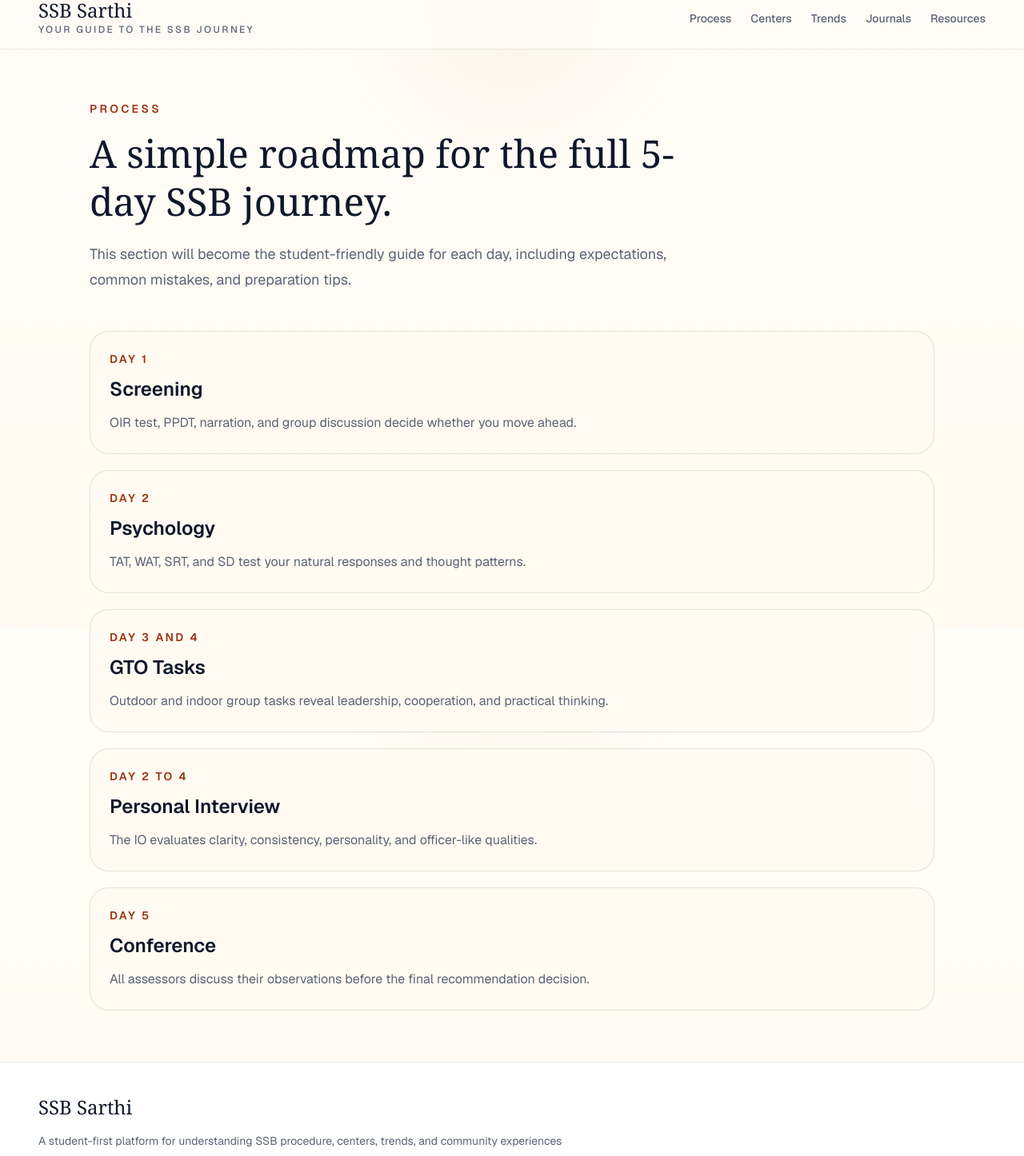
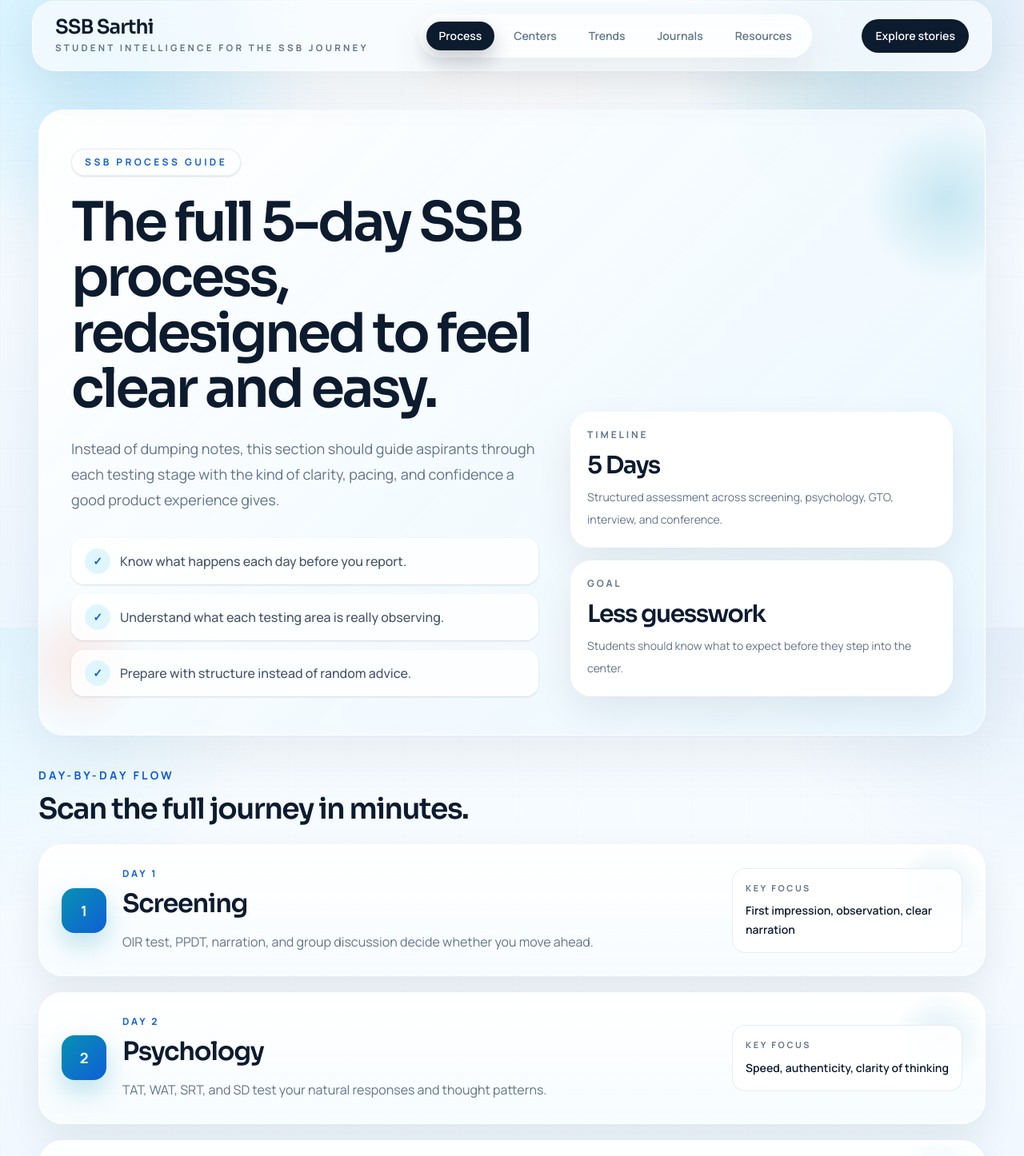
Before and after one commit to yudhveer10/SSB-Sarthi, a Next.js app: page /process in a window 1280 px wide. Shown: the part 15-1461 px from the top of the page at 80% size. Built offline with nearby package versions, Linux system fonts and the light colour scheme.

Commit message:
Landing Page 5

```diff
--- /dev/null
+++ b/app/_components/site-nav.tsx
@@ -0,0 +1,37 @@
+"use client";
+
+import Link from "next/link";
+import { usePathname } from "next/navigation";
+
+type NavItem = {
+  href: string;
+  label: string;
+};
+
+export default function SiteNav({ items }: { items: NavItem[] }) {
+  const pathname = usePathname();
+
+  return (
+    <nav className="hidden items-center gap-2 rounded-full border border-white/60 bg-white/65 p-2 shadow-[0_18px_50px_rgba(15,23,42,0.08)] backdrop-blur xl:flex">
+      {items.map((item) => {
+        const isActive =
+          pathname === item.href ||
+          (item.href !== "/" && pathname.startsWith(item.href));
+
+        return (
+          <Link
+            key={item.href}
+            href={item.href}
+            className={`rounded-full px-4 py-2 text-sm font-semibold transition-all duration-200 ${
+              isActive
+                ? "bg-[var(--color-ink-strong)] text-white shadow-[0_12px_24px_rgba(15,23,42,0.22)]"
+                : "text-[var(--color-muted)] hover:bg-white hover:text-[var(--color-ink-strong)]"
+            }`}
+          >
+            {item.label}
+          </Link>
+        );
+      })}
+    </nav>
+  );
+}
--- a/app/globals.css
+++ b/app/globals.css
@@ -1,25 +1,30 @@
 @import "tailwindcss";
 
 :root {
-  --background: #fffdf8;
-  --foreground: #1f2937;
-  --color-page: #fffdf8;
-  --color-surface: #f8f3ea;
-  --color-card: #fffaf2;
-  --color-border: rgba(15, 23, 42, 0.1);
-  --color-ink: #334155;
-  --color-ink-strong: #0f172a;
-  --color-muted: #5b6475;
-  --color-accent: #c2410c;
-  --color-accent-strong: #9a3412;
-  --color-accent-soft: #ffedd5;
+  --background: #f5fbff;
+  --foreground: #162033;
+  --color-page: #f5fbff;
+  --color-surface: #edf7ff;
+  --color-card: rgba(255, 255, 255, 0.9);
+  --color-card-strong: #ffffff;
+  --color-border: rgba(125, 157, 190, 0.18);
+  --color-border-strong: rgba(15, 23, 42, 0.16);
+  --color-ink: #455468;
+  --color-ink-strong: #0d1b2f;
+  --color-muted: #62748b;
+  --color-accent: #0891b2;
+  --color-accent-strong: #0f5fd6;
+  --color-accent-soft: #dff6ff;
+  --color-accent-warm: #ff7a59;
+  --shadow-soft: 0 22px 70px rgba(21, 41, 73, 0.08);
+  --shadow-card: 0 18px 46px rgba(15, 23, 42, 0.08);
 }
 
 @theme inline {
   --color-background: var(--background);
   --color-foreground: var(--foreground);
-  --font-sans: var(--font-geist-sans);
-  --font-mono: var(--font-geist-mono);
+  --font-sans: var(--font-manrope);
+  --font-display: var(--font-sora);
 }
 
 * {
@@ -32,17 +37,26 @@ html {
 
 body {
   background:
-    radial-gradient(circle at top, rgba(194, 65, 12, 0.05), transparent 24%),
-    linear-gradient(180deg, #fffdf8 0%, #fffaf2 100%);
+    radial-gradient(circle at top left, rgba(58, 196, 255, 0.12), transparent 24%),
+    radial-gradient(circle at top right, rgba(15, 95, 214, 0.08), transparent 22%),
+    linear-gradient(180deg, #f9fdff 0%, #eff7ff 100%);
   color: var(--color-ink);
-  font-family: var(--font-geist-sans), sans-serif;
+  font-family: var(--font-manrope), sans-serif;
+  text-rendering: optimizeLegibility;
 }
 
 a {
   text-decoration: none;
 }
 
+h1,
+h2,
+h3,
+.font-display {
+  font-family: var(--font-sora), sans-serif;
+}
+
 ::selection {
-  background: rgba(194, 65, 12, 0.18);
+  background: rgba(8, 145, 178, 0.18);
   color: var(--color-ink-strong);
 }
--- a/app/layout.tsx
+++ b/app/layout.tsx
@@ -1,15 +1,16 @@
 import type { Metadata } from "next";
 import Link from "next/link";
-import { Geist, Geist_Mono } from "next/font/google";
+import { Manrope, Sora } from "next/font/google";
+import SiteNav from "./_components/site-nav";
 import "./globals.css";
 
-const geistSans = Geist({
-  variable: "--font-geist-sans",
+const sans = Manrope({
+  variable: "--font-manrope",
   subsets: ["latin"],
 });
 
-const geistMono = Geist_Mono({
-  variable: "--font-geist-mono",
+const display = Sora({
+  variable: "--font-sora",
   subsets: ["latin"],
 });
 
@@ -35,55 +36,57 @@ export default function RootLayout({
   return (
     <html
       lang="en"
-      className={`${geistSans.variable} ${geistMono.variable} h-full antialiased`}
+      className={`${sans.variable} ${display.variable} h-full antialiased`}
     >
       <body className="min-h-full bg-[var(--color-page)] text-[var(--color-ink)]">
-        <div className="min-h-screen">
-          <header className="sticky top-0 z-50 border-b border-black/8 bg-[color:rgba(255,251,245,0.88)] backdrop-blur">
-            <div className="mx-auto flex w-full max-w-7xl items-center justify-between gap-6 px-6 py-4 sm:px-10 lg:px-12">
-              <Link href="/" className="flex flex-col">
-                <span className="font-serif text-2xl leading-none text-[var(--color-ink-strong)]">
+        <div className="relative min-h-screen overflow-hidden">
+          <div className="pointer-events-none absolute inset-x-0 top-0 h-[34rem] bg-[radial-gradient(circle_at_12%_18%,rgba(58,196,255,0.18),transparent_20%),radial-gradient(circle_at_84%_14%,rgba(8,145,178,0.16),transparent_19%),radial-gradient(circle_at_50%_0%,rgba(255,255,255,0.9),transparent_40%)]" />
+          <div className="pointer-events-none absolute inset-0 bg-[linear-gradient(rgba(15,23,42,0.03)_1px,transparent_1px),linear-gradient(90deg,rgba(15,23,42,0.03)_1px,transparent_1px)] bg-[size:72px_72px] [mask-image:linear-gradient(180deg,rgba(255,255,255,0.55),transparent_88%)]" />
+
+          <header className="sticky top-0 z-50">
+            <div className="mx-auto w-full max-w-7xl px-4 pt-4 sm:px-8 lg:px-10">
+              <div className="flex items-center justify-between gap-6 rounded-[1.75rem] border border-white/70 bg-[color:rgba(248,252,255,0.76)] px-5 py-4 shadow-[0_20px_60px_rgba(15,23,42,0.08)] backdrop-blur-xl sm:px-7">
+                <Link href="/" className="flex min-w-0 flex-col">
+                  <span className="font-display text-[1.35rem] font-semibold leading-none tracking-[-0.04em] text-[var(--color-ink-strong)] sm:text-[1.55rem]">
+                    SSB Sarthi
+                  </span>
+                  <span className="mt-1 text-[0.68rem] font-bold uppercase tracking-[0.28em] text-[var(--color-muted)] sm:text-[0.72rem]">
+                    Student intelligence for the SSB journey
+                  </span>
+                </Link>
+
+                <SiteNav items={navigation} />
+
+                <Link
+                  href="/journals"
+                  className="hidden rounded-full border border-[var(--color-border-strong)] bg-[var(--color-ink-strong)] px-4 py-2.5 text-sm font-semibold text-white transition-transform duration-200 hover:-translate-y-0.5 lg:inline-flex"
+                >
+                  Explore stories
+                </Link>
+              </div>
+            </div>
+          </header>
+
+          <div className="relative">{children}</div>
+
+          <footer className="relative border-t border-white/70 bg-[linear-gradient(180deg,rgba(247,251,255,0.85),rgba(239,246,255,0.92))]">
+            <div className="mx-auto flex w-full max-w-7xl flex-col gap-8 px-6 py-12 sm:px-10 lg:flex-row lg:items-end lg:justify-between lg:px-12">
+              <div className="max-w-2xl">
+                <p className="font-display text-2xl font-semibold tracking-[-0.04em] text-[var(--color-ink-strong)]">
                   SSB Sarthi
-                </span>
-                <span className="mt-1 text-xs font-medium uppercase tracking-[0.2em] text-[var(--color-muted)]">
-                  Your guide to the SSB journey
-                </span>
-              </Link>
-
-              <nav className="hidden items-center gap-6 md:flex">
+                </p>
+                <p className="mt-3 text-sm leading-7 text-[var(--color-muted)] sm:text-[0.98rem]">
+                  A student-first SaaS-style platform for understanding SSB
+                  procedure, centers, trends, boards, and aspirant experiences
+                  with more clarity and energy.
+                </p>
+              </div>
+              <div className="flex flex-wrap gap-3 text-sm font-semibold text-[var(--color-muted)]">
                 {navigation.map((item) => (
                   <Link
                     key={item.href}
                     href={item.href}
-                    className="text-sm font-medium text-[var(--color-muted)] transition-colors hover:text-[var(--color-ink-strong)]"
-                  >
-                    {item.label}
-                  </Link>
-                ))}
-              </nav>
-            </div>
-          </header>
-
-          {children}
-
-          <footer className="border-t border-black/8 bg-white">
-            <div className="mx-auto flex w-full max-w-7xl flex-col gap-6 px-6 py-10 sm:px-10 lg:px-12 lg:flex-row lg:items-end lg:justify-between">
-              <div className="max-w-2xl">
-                <p className="font-serif text-2xl text-[var(--color-ink-strong)]">
-                  SSB Sarthi
-                </p>
-                <p className="mt-3 text-sm leading-7 text-[var(--color-muted)]">
-                  A student-first platform for understanding SSB procedure,
-                  centers, trends, and community experiences with more clarity
-                  and less confusion.
-                </p>
-              </div>
-              <div className="flex flex-wrap gap-4 text-sm font-medium text-[var(--color-muted)]">
-                {navigation.map((item) => (
-                  <Link
-                    key={item.href}
-                    href={item.href}
-                    className="transition-colors hover:text-[var(--color-ink-strong)]"
+                    className="rounded-full border border-white/70 bg-white/80 px-4 py-2 transition-colors hover:text-[var(--color-ink-strong)]"
                   >
                     {item.label}
                   </Link>
--- a/app/process/page.tsx
+++ b/app/process/page.tsx
@@ -3,62 +3,158 @@ const processDays = [
     day: "Day 1",
     title: "Screening",
     details: "OIR test, PPDT, narration, and group discussion decide whether you move ahead.",
+    focus: "First impression, observation, clear narration",
   },
   {
     day: "Day 2",
     title: "Psychology",
     details: "TAT, WAT, SRT, and SD test your natural responses and thought patterns.",
+    focus: "Speed, authenticity, clarity of thinking",
   },
   {
     day: "Day 3 and 4",
     title: "GTO Tasks",
     details: "Outdoor and indoor group tasks reveal leadership, cooperation, and practical thinking.",
+    focus: "Team behavior, initiative, practical execution",
   },
   {
     day: "Day 2 to 4",
     title: "Personal Interview",
     details: "The IO evaluates clarity, consistency, personality, and officer-like qualities.",
+    focus: "Consistency, self-awareness, communication",
   },
   {
     day: "Day 5",
     title: "Conference",
     details: "All assessors discuss their observations before the final recommendation decision.",
+    focus: "Overall suitability and final alignment",
   },
+];
+
+const processSignals = [
+  "Know what happens each day before you report.",
+  "Understand what each testing area is really observing.",
+  "Prepare with structure instead of random advice.",
 ];
 
 export default function ProcessPage() {
   return (
-    <main className="mx-auto w-full max-w-6xl px-6 py-16 sm:px-10 lg:px-12">
+    <main className="pb-20">
+      <section className="mx-auto w-full max-w-7xl px-6 pt-12 sm:px-10 lg:px-12">
+        <div className="relative overflow-hidden rounded-[2rem] border border-white/70 bg-[linear-gradient(135deg,rgba(255,255,255,0.96),rgba(232,246,255,0.9))] px-6 py-8 shadow-[var(--shadow-soft)] sm:px-8 sm:py-10 lg:px-10 lg:py-12">
+          <div className="absolute -right-16 top-0 h-56 w-56 rounded-full bg-[radial-gradient(circle,rgba(8,145,178,0.18),transparent_66%)]" />
+          <div className="absolute -left-10 bottom-0 h-44 w-44 rounded-full bg-[radial-gradient(circle,rgba(255,122,89,0.14),transparent_68%)]" />
+
+          <div className="relative grid gap-10 lg:grid-cols-[1.1fr_0.9fr] lg:items-end">
             <div className="max-w-3xl">
-        <p className="text-sm font-semibold uppercase tracking-[0.24em] text-[var(--color-accent-strong)]">
-          Process
+              <div className="inline-flex items-center rounded-full border border-[var(--color-border)] bg-white/80 px-4 py-2 text-xs font-bold uppercase tracking-[0.28em] text-[var(--color-accent-strong)] shadow-sm">
+                SSB Process Guide
+              </div>
+              <h1 className="mt-6 max-w-4xl font-display text-4xl font-semibold leading-[1.02] tracking-[-0.05em] text-[var(--color-ink-strong)] sm:text-5xl lg:text-[4.25rem]">
+                The full 5-day SSB process, redesigned to feel clear and easy.
+              </h1>
+              <p className="mt-6 max-w-2xl text-base leading-8 text-[var(--color-muted)] sm:text-lg">
+                Instead of dumping notes, this section should guide aspirants
+                through each testing stage with the kind of clarity, pacing, and
+                confidence a good product experience gives.
               </p>
-        <h1 className="mt-4 font-serif text-5xl leading-tight text-[var(--color-ink-strong)]">
-          A simple roadmap for the full 5-day SSB journey.
-        </h1>
-        <p className="mt-5 text-lg leading-8 text-[var(--color-muted)]">
-          This section will become the student-friendly guide for each day,
-          including expectations, common mistakes, and preparation tips.
+
+              <div className="mt-8 grid gap-3 sm:max-w-2xl">
+                {processSignals.map((signal) => (
+                  <div
+                    key={signal}
+                    className="flex items-center gap-3 rounded-2xl border border-white/80 bg-white/80 px-4 py-3 shadow-sm"
+                  >
+                    <span className="flex h-8 w-8 items-center justify-center rounded-full bg-[var(--color-accent-soft)] text-sm font-bold text-[var(--color-accent-strong)]">
+                      ✓
+                    </span>
+                    <p className="text-sm font-medium text-[var(--color-ink)] sm:text-base">
+                      {signal}
                     </p>
                   </div>
-      <div className="mt-12 grid gap-5">
-        {processDays.map((item) => (
+                ))}
+              </div>
+            </div>
+
+            <div className="grid gap-4 sm:grid-cols-3 lg:grid-cols-1">
+              <div className="rounded-[1.6rem] border border-white/80 bg-[var(--color-card-strong)] p-5 shadow-[var(--shadow-card)]">
+                <p className="text-xs font-bold uppercase tracking-[0.24em] text-[var(--color-muted)]">
+                  Timeline
+                </p>
+                <p className="mt-3 font-display text-3xl font-semibold tracking-[-0.05em] text-[var(--color-ink-strong)]">
+                  5 Days
+                </p>
+                <p className="mt-2 text-sm leading-7 text-[var(--color-muted)]">
+                  Structured assessment across screening, psychology, GTO,
+                  interview, and conference.
+                </p>
+              </div>
+              <div className="rounded-[1.6rem] border border-white/80 bg-[var(--color-card-strong)] p-5 shadow-[var(--shadow-card)]">
+                <p className="text-xs font-bold uppercase tracking-[0.24em] text-[var(--color-muted)]">
+                  Goal
+                </p>
+                <p className="mt-3 font-display text-3xl font-semibold tracking-[-0.05em] text-[var(--color-ink-strong)]">
+                  Less guesswork
+                </p>
+                <p className="mt-2 text-sm leading-7 text-[var(--color-muted)]">
+                  Students should know what to expect before they step into the
+                  center.
+                </p>
+              </div>
+            </div>
+          </div>
+        </div>
+      </section>
+
+      <section className="mx-auto w-full max-w-7xl px-6 pt-10 sm:px-10 lg:px-12">
+        <div className="mb-6 flex items-end justify-between gap-4">
+          <div>
+            <p className="text-sm font-bold uppercase tracking-[0.24em] text-[var(--color-accent-strong)]">
+              Day-by-day flow
+            </p>
+            <h2 className="mt-3 font-display text-3xl font-semibold tracking-[-0.04em] text-[var(--color-ink-strong)] sm:text-4xl">
+              Scan the full journey in minutes.
+            </h2>
+          </div>
+        </div>
+
+        <div className="grid gap-5">
+          {processDays.map((item, index) => (
             <article
               key={`${item.day}-${item.title}`}
-            className="rounded-[1.5rem] border border-[var(--color-border)] bg-[var(--color-card)] p-6"
+              className="group relative overflow-hidden rounded-[1.9rem] border border-white/75 bg-[linear-gradient(180deg,rgba(255,255,255,0.95),rgba(247,252,255,0.92))] p-6 shadow-[var(--shadow-card)] transition-all duration-300 hover:-translate-y-1 hover:shadow-[0_28px_80px_rgba(15,23,42,0.12)] sm:p-7"
             >
-            <p className="text-sm font-semibold uppercase tracking-[0.18em] text-[var(--color-accent-strong)]">
+              <div className="absolute right-0 top-0 h-28 w-28 rounded-full bg-[radial-gradient(circle,rgba(8,145,178,0.16),transparent_72%)] opacity-80 transition-transform duration-300 group-hover:scale-110" />
+              <div className="relative grid gap-5 lg:grid-cols-[auto_1fr_auto] lg:items-center">
+                <div className="flex h-14 w-14 items-center justify-center rounded-2xl bg-[linear-gradient(135deg,var(--color-accent),var(--color-accent-strong))] text-lg font-bold text-white shadow-[0_14px_32px_rgba(8,145,178,0.26)]">
+                  {index + 1}
+                </div>
+
+                <div className="max-w-3xl">
+                  <p className="text-xs font-bold uppercase tracking-[0.24em] text-[var(--color-accent-strong)]">
                     {item.day}
                   </p>
-            <h2 className="mt-3 text-2xl font-semibold text-[var(--color-ink-strong)]">
+                  <h3 className="mt-2 font-display text-2xl font-semibold tracking-[-0.04em] text-[var(--color-ink-strong)] sm:text-[2rem]">
                     {item.title}
-            </h2>
-            <p className="mt-3 max-w-3xl text-base leading-7 text-[var(--color-muted)]">
+                  </h3>
+                  <p className="mt-3 text-sm leading-7 text-[var(--color-muted)] sm:text-base">
                     {item.details}
                   </p>
+                </div>
+
+                <div className="rounded-2xl border border-[var(--color-border)] bg-white/90 px-4 py-4 lg:max-w-[18rem]">
+                  <p className="text-[0.68rem] font-bold uppercase tracking-[0.24em] text-[var(--color-muted)]">
+                    Key focus
+                  </p>
+                  <p className="mt-2 text-sm font-semibold leading-6 text-[var(--color-ink-strong)]">
+                    {item.focus}
+                  </p>
+                </div>
+              </div>
             </article>
           ))}
         </div>
+      </section>
     </main>
   );
 }
```
Also changed, not shown: app/page.tsx (+27 -25 lines). Lines whose indentation alone changed are shown as unchanged.
